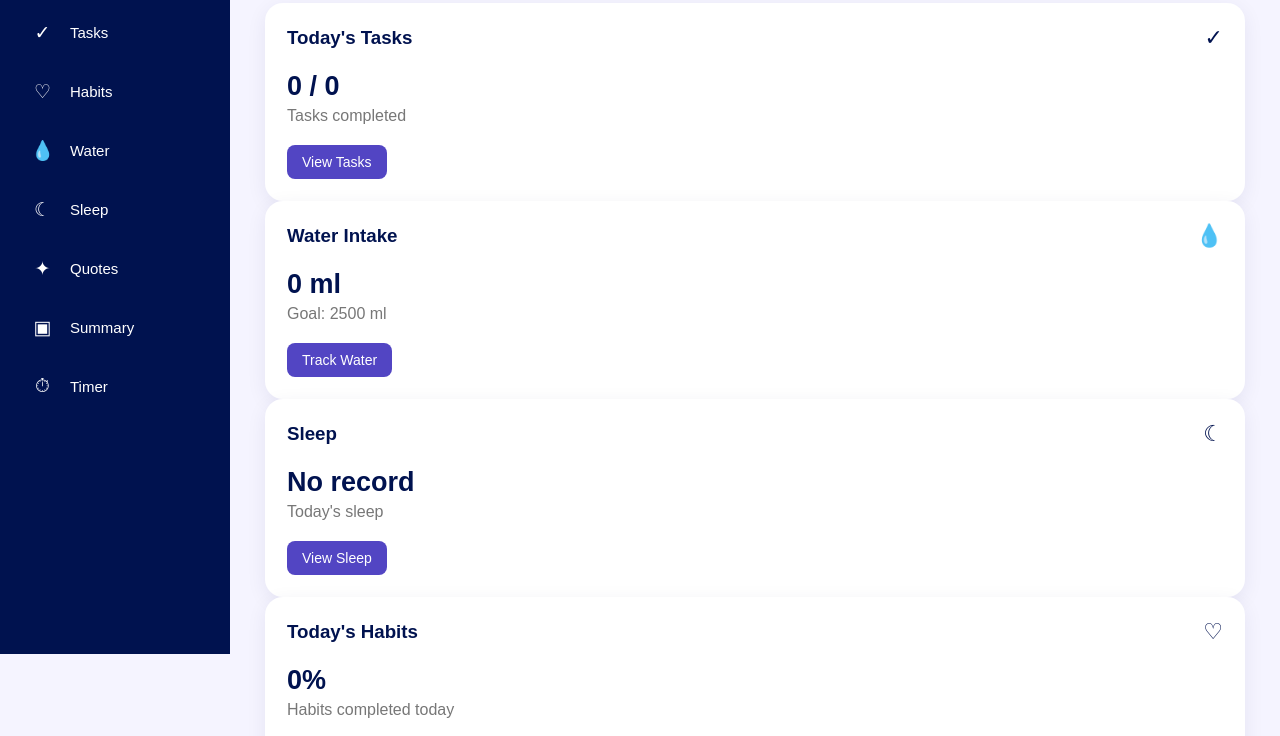
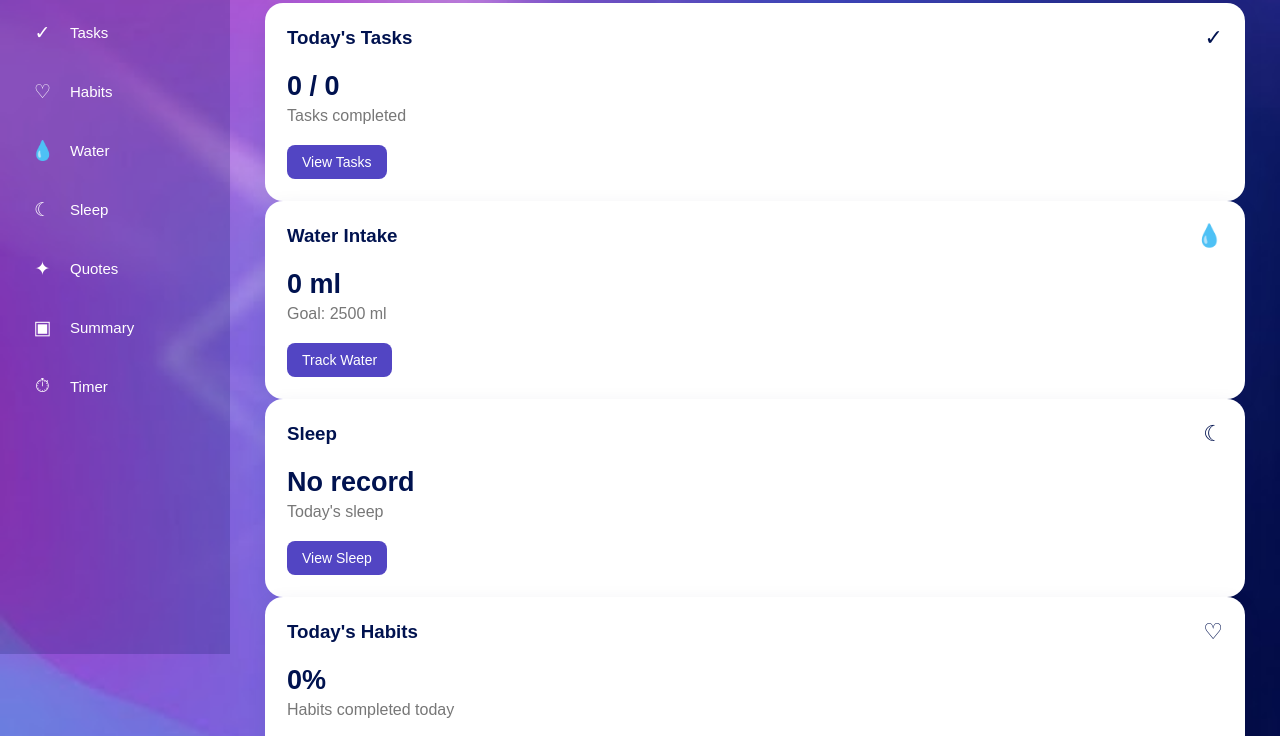
Before and after one commit to CSI-Trainees-26/Nandini2513224-task2, a plain HTML site: page index.html in a window 1280 px wide. Shown: the part 146-882 px from the top of the page. Drawn offline with Linux system fonts and the light colour scheme.

Commit message:
changed bg

```diff
--- a/dashboard.css
+++ b/dashboard.css
@@ -6,8 +6,9 @@
 
 body {
     font-family: Arial, sans-serif;
-    background-color: #f5f4ff;
     color: #00124F;
+    background-image: url("image.png");
+    background-size: cover;
 }
 
 /* sidebar */
@@ -17,7 +18,7 @@ body {
     position: fixed;
     left: 0;
     top: 0;
-    background-color: #00124F;
+    background-color: rgba(0, 18, 79,0.2);
     color: white;
     padding: 25px 15px;
     z-index: 10;
@@ -76,6 +77,7 @@ body {
     justify-content: space-between;
     align-items: center;
     margin-bottom: 30px;
+
 }
 
 .small-heading {
```
Also changed, not shown: image.png (added).
